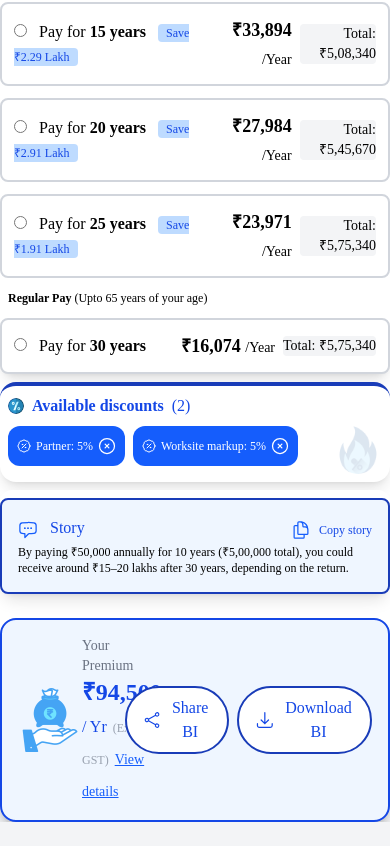
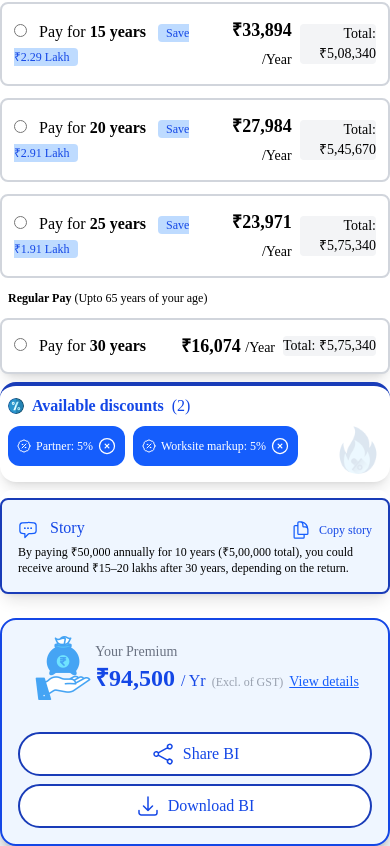
Before and after one commit to priyansh-gupta23/Page1, a plain HTML site: page index.html in a window 390 px wide. Shown: the part 1051-1897 px from the top of the page. Before the commit the page ends 1873 px from the top, so only its background shows below. Drawn offline with nearby package versions, Linux system fonts and the light colour scheme.

Commit message:
index.html

```diff
--- a/index.html
+++ b/index.html
@@ -313,24 +313,27 @@ Update premium</button>
 
     </div>
     <!-- Bottom Bar -->
-    <div class="bg-blue-50 border-2 border-blue-700 rounded-2xl shadow-lg mt-6 p-4 flex flex-row md:flex-row items-center justify-between gap-4">
-      <div class="flex items-center ">
+      <div class="bg-blue-50 border-2 border-blue-700 rounded-2xl shadow-lg mt-6 p-4 flex flex-col md:flex-row items-center justify-between gap-4">
+      <div class="flex items-center mb-4 md:mb-0">
         <img src="money-bag.png" alt="icon" class="w-16 h-16" />
         <div>
           <div class="text-sm text-gray-500">Your Premium</div>
           <div class="font-semibold text-2xl text-blue-700">₹94,500 <span class="text-base font-normal">/ Yr</span> <span class="text-xs text-gray-400 font-normal">(Excl. of GST)</span> <span class="text-blue-600 underline font-normal text-sm">View details</span></div>
         </div>
-
       </div>
-      <div class="flex gap-2">
-        <button class="bg-white text-blue-700 px-4 py-2 rounded-full border-2 border-blue-800 gap-2 font-medium flex items-center "><svg xmlns="http://www.w3.org/2000/svg" fill="none" viewBox="0 0 24 24" stroke-width="1.5" stroke="currentColor" class="size-6">
+      <div class="flex flex-col sm:flex-row gap-2 w-full md:w-auto">
+        <button class="bg-white text-blue-700 px-4 py-2 rounded-full border-2 border-blue-800 gap-2 font-medium flex items-center justify-center">
+          <svg xmlns="http://www.w3.org/2000/svg" fill="none" viewBox="0 0 24 24" stroke-width="1.5" stroke="currentColor" class="size-6">
             <path stroke-linecap="round" stroke-linejoin="round" d="M7.217 10.907a2.25 2.25 0 1 0 0 2.186m0-2.186c.18.324.283.696.283 1.093s-.103.77-.283 1.093m0-2.186 9.566-5.314m-9.566 7.5 9.566 5.314m0 0a2.25 2.25 0 1 0 3.935 2.186 2.25 2.25 0 0 0-3.935-2.186Zm0-12.814a2.25 2.25 0 1 0 3.933-2.185 2.25 2.25 0 0 0-3.933 2.185Z" />
           </svg>
-Share BI</button>
-        <button class="bg-white text-blue-700  px-4 py-2 rounded-full border-2 border-blue-800 gap-2 flex items-center font-medium"><svg xmlns="http://www.w3.org/2000/svg" fill="none" viewBox="0 0 24 24" stroke-width="1.5" stroke="currentColor" class="size-6">
+          Share BI
+        </button>
+        <button class="bg-white text-blue-700 px-4 py-2 rounded-full border-2 border-blue-800 gap-2 flex items-center justify-center">
+          <svg xmlns="http://www.w3.org/2000/svg" fill="none" viewBox="0 0 24 24" stroke-width="1.5" stroke="currentColor" class="size-6">
             <path stroke-linecap="round" stroke-linejoin="round" d="M3 16.5v2.25A2.25 2.25 0 0 0 5.25 21h13.5A2.25 2.25 0 0 0 21 18.75V16.5M16.5 12 12 16.5m0 0L7.5 12m4.5 4.5V3" />
           </svg>
-Download BI</button>
+          Download BI
+        </button>
       </div>
     </div>
   </main>
```
Lines whose indentation alone changed are shown as unchanged.
